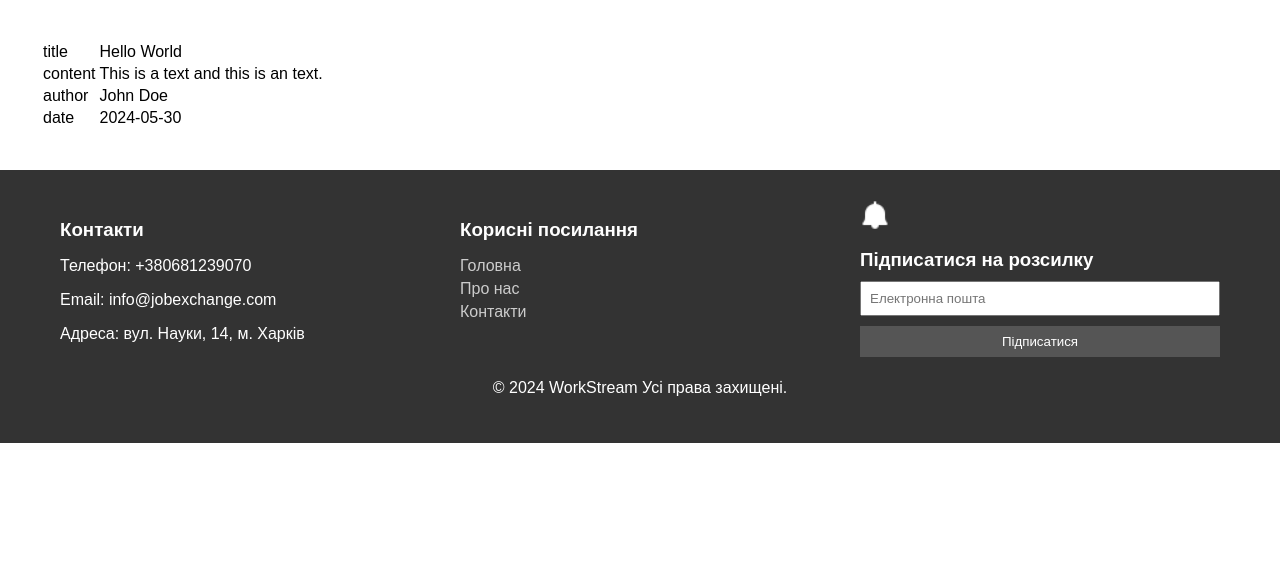
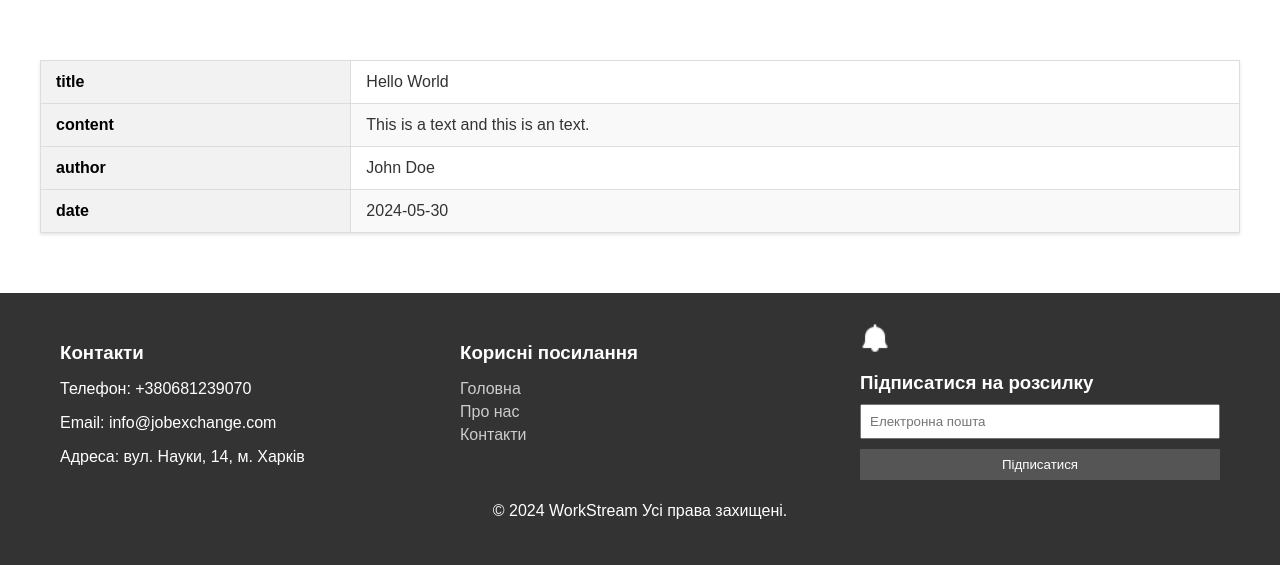
Before and after one commit to OleksiyIgnatiev/SPL, a PHP site: page /TestXML in a window 1280 px wide. Shown: the part 197-762 px from the top of the page. Run offline with PHP 8.4, Linux system fonts and the light colour scheme.

Commit message:
Добавл CSS к testXML

```diff
--- a/classes/testXML.php
+++ b/classes/testXML.php
@@ -5,6 +5,7 @@ namespace pages {
     use DateTime;
     use PDO;
     require 'page.php';
+
     class testXML extends Page {
         function process_tags($tag, $content) {
             // Опрацювання тегів
@@ -20,8 +21,6 @@ namespace pages {
         }
 
         function process_text_content($content) {
-            // Обробник текстового вмісту
-            // Наприклад, можна застосувати функцію екранування для безпечного відображення тексту у HTML
             return htmlspecialchars($content);
         }
 
@@ -43,6 +42,8 @@ namespace pages {
 
         // Реєстрація функції-обробника для кінцевих тегів
         private $end_tag_handlers = [
+            'b' => 'process_end_tags',
+            'i' => 'process_end_tags',
             // Додайте обробники для кінцевих тегів за необхідності
         ];
 
@@ -52,8 +53,8 @@ namespace pages {
             $xml_file = "./classes/data.xml";
             $xml = simplexml_load_file($xml_file);
 
-            // Створення HTML-таблиці
-            $html_table = '<table>';
+            // Створення HTML-таблиці з унікальними класами
+            $html_table = '<table class="custom-table">';
 
             foreach ($xml->children() as $child) {
                 // Обробка кожного елементу XML
@@ -61,18 +62,16 @@ namespace pages {
                 $content = (string)$child;
 
                 // Обробка тегів та текстового вмісту
-                if (isset($GLOBALS['tag_handlers'][$tag])) {
-                    $content = call_user_func($GLOBALS['tag_handlers'][$tag], $tag, $content);
-                } elseif (isset($GLOBALS['end_tag_handlers'][$tag])) {
-                    $content = call_user_func($GLOBALS['end_tag_handlers'][$tag], $tag, $content);
+                if (isset($this->tag_handlers[$tag])) {
+                    $content = call_user_func([$this, $this->tag_handlers[$tag]], $tag, $content);
+                } elseif (isset($this->end_tag_handlers[$tag])) {
+                    $content = call_user_func([$this, $this->end_tag_handlers[$tag]], $tag, $content);
                 } elseif ($this->text_content_handler) {
                     $content = $this->{$this->text_content_handler}($content);
-
                 }
 
-
                 // Додавання до HTML-таблиці
-                $html_table .= "<tr><td>$tag</td><td>$content</td></tr>";
+                $html_table .= "<tr class='custom-row'><td class='custom-cell tag-cell'>$tag</td><td class='custom-cell content-cell'>$content</td></tr>";
             }
 
             $html_table .= '</table>';
@@ -83,7 +82,6 @@ namespace pages {
 
         public function displayBodyContent(): void {
             $this->parseXMLAndCreateTable();
-
         }
     }
 }
--- a/style.css
+++ b/style.css
@@ -697,3 +697,49 @@ button {
     border-radius: 5px;
     float: right; /* Располагаем кнопку справа */
 }
+
+
+/******************************TestXML*************************************/
+/* Основные стили для таблицы */
+.custom-table {
+    width: 100%;
+    border-collapse: collapse;
+    font-family: Arial, sans-serif;
+    margin: 20px 0;
+    box-shadow: 0 2px 3px rgba(0,0,0,0.1);
+}
+
+/* Стили для строк таблицы */
+.custom-row:nth-child(even) {
+    background-color: #f9f9f9;
+}
+
+.custom-row:nth-child(odd) {
+    background-color: #ffffff;
+}
+
+/* Стили для ячеек таблицы */
+.custom-cell {
+    padding: 12px 15px;
+    border: 1px solid #dddddd;
+    text-align: left;
+}
+
+/* Специальные стили для ячеек с тегами */
+.tag-cell {
+    font-weight: bold;
+    background-color: #f2f2f2;
+}
+
+/* Специальные стили для ячеек с контентом */
+.content-cell {
+    color: #333333;
+}
+
+/* Стили для заголовка таблицы (если есть) */
+.custom-table thead th {
+    background-color: #333333;
+    color: #ffffff;
+    text-align: left;
+    padding: 12px 15px;
+}
```
